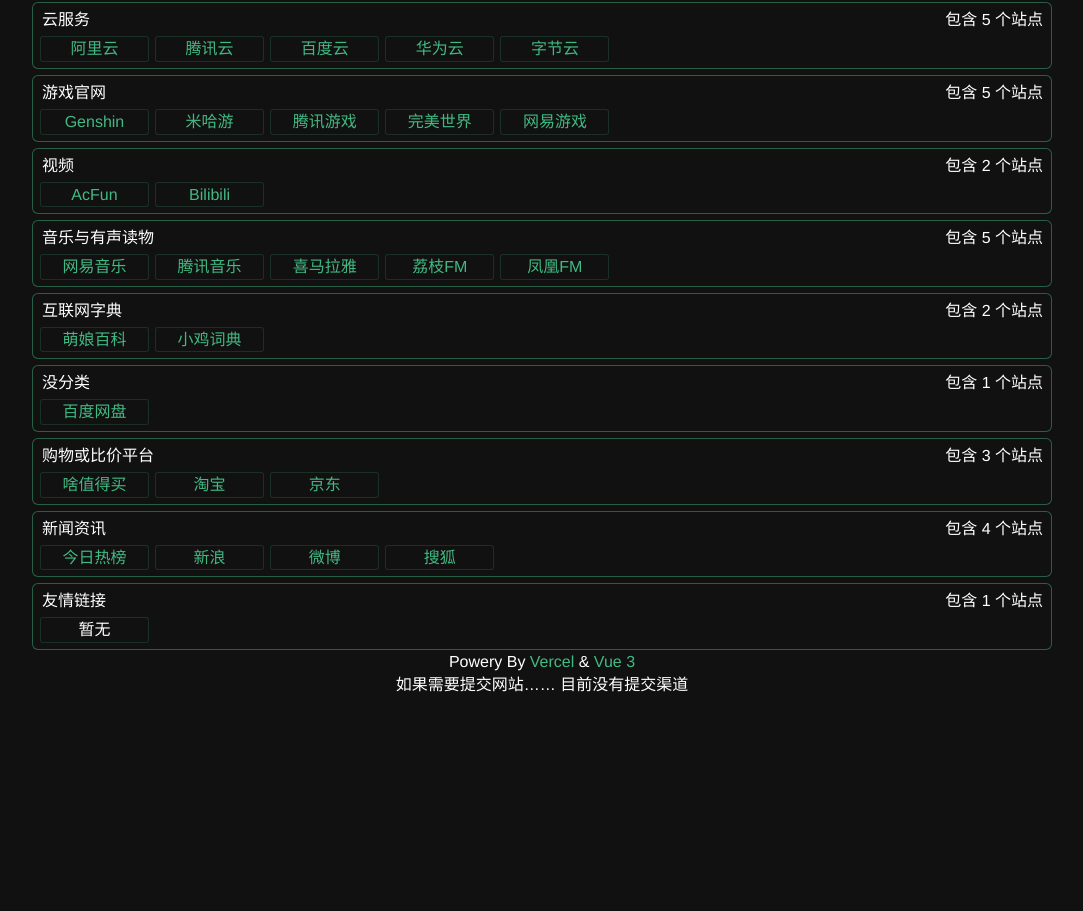
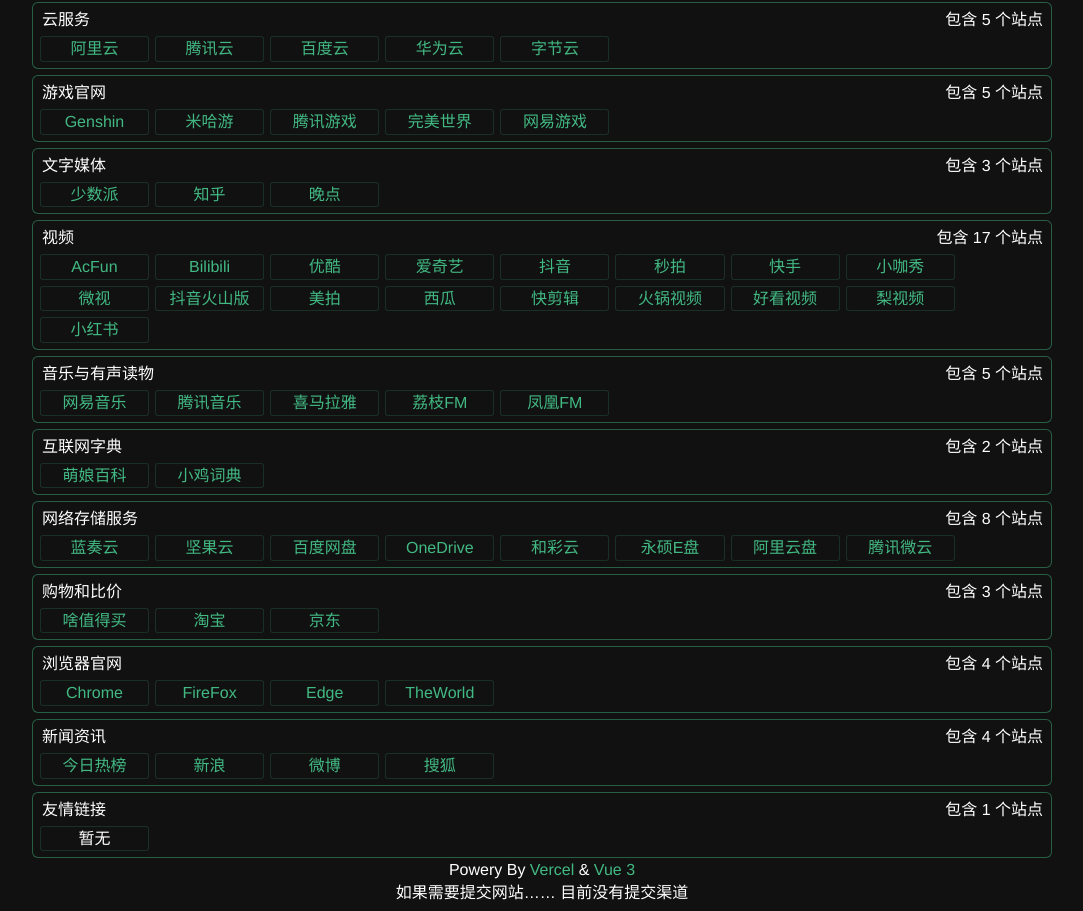
Before and after one commit to conglinyizhi/NavigationCenter, a Vue app: page / in a window 1280 px wide. Shown: the part 408-1319 px from the top of the page, without its empty margins (98-1181 px from the left). Before the commit the page ends 1111 px from the top, so only its background shows below. Built offline with nearby package versions, Linux system fonts and the light colour scheme.

Commit message:
添加网盘、视频、浏览器官方网站若干

```diff
--- a/src/components/navigation.vue
+++ b/src/components/navigation.vue
@@ -70,7 +70,6 @@ const siteData = [
       { title: "Github", url: "https://www.github.com" },
       { title: "Gitee", url: "https://www.github.com" },
       { title: "思否", url: "https://segmentfault.com" },
-      { title: "少数派", url: "https://www.sspai.com" },
       { title: "博客园", url: "https://www.cnblogs.com" },
       { title: "SoJSON", url: "https://www.sojson.com/" },
     ],
@@ -96,10 +95,33 @@ const siteData = [
     ],
   },
   {
+    title: "文字媒体",
+    list: [
+      { title: "少数派", url: "https://www.sspai.com" },
+      { title: "知乎", url: "https://www.zhihu.com" },
+      { title: "晚点", url: "https://www.latepost.com/site/index" },
+    ],
+  },
+  {
     title: "视频",
     list: [
       { title: "AcFun", url: "https://www.acfun.com" },
       { title: "Bilibili", url: "https://www.bilibili.com" },
+      { title: "优酷", url: "https://www.youku.com" },
+      { title: "爱奇艺", url: "http://www.iqiyi.com/" },
+      { title: "抖音", url: "https://www.douyin.com" },
+      { title: "秒拍", url: "https://www.miaopai.com" },
+      { title: "快手", url: "https://www.kuaishou.com" },
+      { title: "小咖秀", url: "http://www.xiaokaxiu.com" },
+      { title: "微视", url: "https://weishi.qq.com" },
+      { title: "抖音火山版", url: "https://www.huoshanzhibo.com" },
+      { title: "美拍", url: "https://www.meipai.com" },
+      { title: "西瓜", url: "https://sso.toutiao.com" },
+      { title: "快剪辑", url: "https://kuai.360.cn" },
+      { title: "火锅视频", url: "https://yoo.qq.com" },
+      { title: "好看视频", url: "https://haokan.baidu.com" },
+      { title: "梨视频", url: "https://www.pearvideo.com" },
+      { title: "小红书", url: "https://www.xiaohongshu.com" },
     ],
   },
   {
@@ -120,15 +142,33 @@ const siteData = [
     ],
   },
   {
-    title: "没分类",
-    list: [{ title: "百度网盘", url: "https://pan.baidu.com" }],
+    title: "网络存储服务",
+    list: [
+      { title: "蓝奏云", url: "https://up.woozooo.com/" },
+      { title: "坚果云", url: "https://www.jianguoyun.com" },
+      { title: "百度网盘", url: "https://pan.baidu.com" },
+      { title: "OneDrive", url: "https://onedrive.live.com/about/zh-cn/" },
+      { title: "和彩云", url: "https://yun.139.com/w/#/" },
+      { title: "永硕E盘", url: "http://ys168.com/" },
+      { title: "阿里云盘", url: "https://yunpan.aliyun.com" },
+      { title: "腾讯微云", url: "https://www.weiyun.com" },
+    ],
   },
   {
-    title: "购物或比价平台",
+    title: "购物和比价",
     list: [
       { title: "啥值得买", alt: "什么值得买", url: "https://www.smzdm.com" },
       { title: "淘宝", url: "https://www.taobao.com" },
       { title: "京东", url: "https://www.jd.com" },
+    ],
+  },
+  {
+    title: "浏览器官网",
+    list: [
+      { title: "Chrome", url: "https://www.google.cn/chrome" },
+      { title: "FireFox", url: "https://www.mozilla.org/zh-CN/firefox/" },
+      { title: "Edge", url: "https://www.microsoft.com/zh-cn/edge" },
+      { title: "TheWorld", url: "http://www.theworld.cn/" },
     ],
   },
   {
@@ -197,7 +237,7 @@ a {
   border-radius: 3px;
   display: inline-block;
   width: 10%;
-  min-width: 4rem;
+  min-width: 5rem;
   max-width: 7rem;
   line-height: 1.1rem;
 }
```
